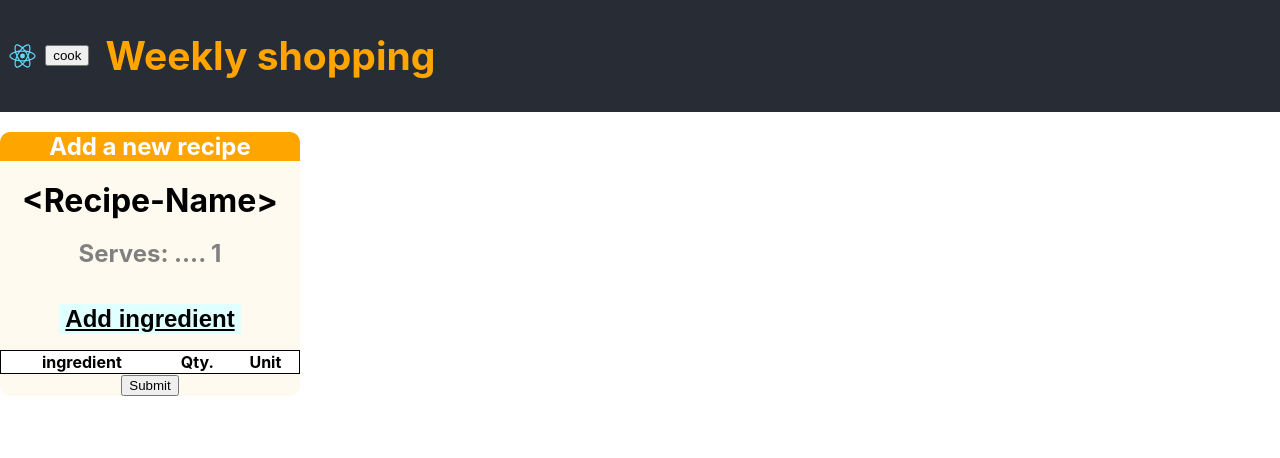
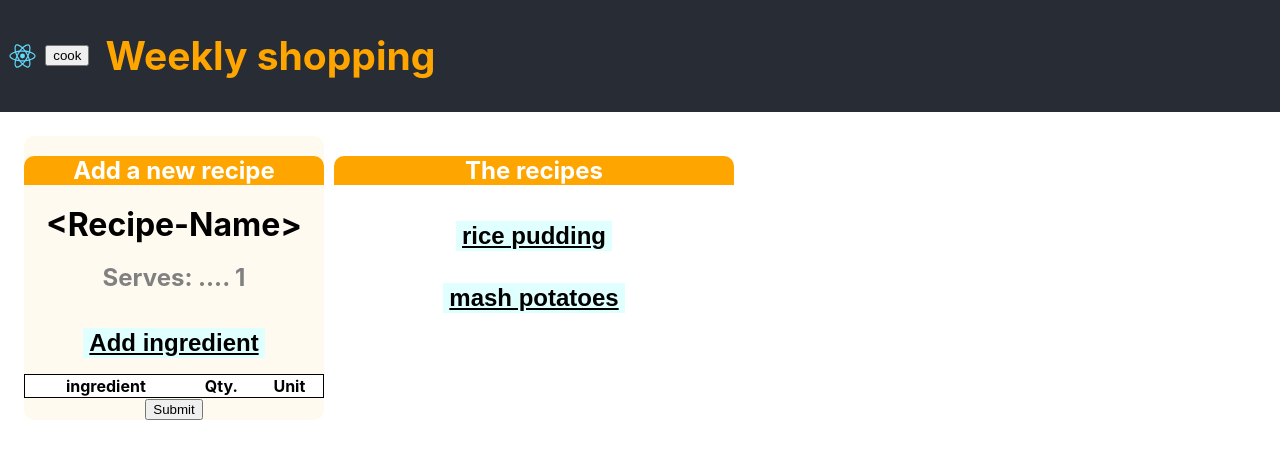
Before and after one commit to manandearth/weekly-shopping, a React (Create React App) app: page / in a window 1280 px wide. Shown: the top 458 px of the page. Built offline with nearby package versions, Linux system fonts and the light colour scheme.

Commit message:
Add `recipeList` component and css

```diff
--- a/src/App.css
+++ b/src/App.css
@@ -40,6 +40,14 @@
   to {
     transform: rotate(360deg);
   }
+}
+
+
+.recipes-panel {
+    display: flex;
+    flex-direction: row;
+    /* justify-content: left; */
+    padding: 3vmin;
 }
 
 .recipe-title {
--- a/src/App.js
+++ b/src/App.js
@@ -2,6 +2,8 @@ import React from 'react';
 import logo from './logo.svg';
 import './App.css';
 import NewRecipe from './components/NewRecipe';
+import RecipeList from './components/RecipeList';
+
 function ColorBtn() {
     return (
 <button>cook</button>
@@ -17,8 +19,12 @@ function App() {
         <ColorBtn />
         <h2 className='App-title'>Weekly shopping</h2>
       </header>
+      <div className='recipes-panel'>
       <NewRecipe />
+      <RecipeList />
+      </div>
     </div>
+
   );
 }
 
--- a/src/components/NewRecipe.js
+++ b/src/components/NewRecipe.js
@@ -3,6 +3,7 @@ import NewRecipeTopLevel from './NewRecipeTopLevel';
 import NewRecipeIngredientsTable from './NewRecipeIngredientsTable';
 
 // import { addRecipe } from '../redux/reducers/index.js';
+
 
 
 class SubmitRecipe extends React.Component {
--- /dev/null
+++ b/src/components/RecipeList.css
@@ -0,0 +1,21 @@
+.recipe-list {
+    width: 400px;
+    color: white;
+    background-color: white;
+    border-top-right-radius: 10px;
+    border-top-left-radius: 10px;
+    padding-left: 10px;
+    padding-right: 10px;
+}
+
+.title {
+    color: white;
+    background-color: orange;
+    border-top-right-radius: 10px;
+    border-top-left-radius: 10px;
+
+}
+
+.recipe-list-item:hover {
+    background-color: lightskyblue;
+}
--- /dev/null
+++ b/src/components/RecipeList.js
@@ -0,0 +1,31 @@
+import React from 'react';
+import './RecipeList.css';
+import { connect } from 'react-redux';
+
+
+class RecipeList extends React.Component {
+		render (){
+				return(
+				    <div className='recipe-list'>
+              <h2 className='title'>The recipes</h2>
+              <div className='recipe-list-block'>
+              {Object.keys(this.props.recipes).map((id) =>
+                <button className='button'>{id}</button>)}
+              </div>
+            </div>
+        );
+		}
+}
+
+
+//REACT_REDUX BIT:
+
+function mapStateToProps(state) {
+    return {
+        recipes: state.recipes
+
+
+    };
+}
+
+export default connect(mapStateToProps)(RecipeList);
--- a/src/redux/reducers/recipes.js
+++ b/src/redux/reducers/recipes.js
@@ -1,7 +1,7 @@
 import { ADD_RECIPE } from "../actionTypes";
 
 const initialState = {
-		recipes: {
+
 		'rice pudding': {
 				title: 'rice pudding',
 				servings: 2,
@@ -46,7 +46,6 @@ const initialState = {
 								qty: 2,
 								unit: 'gr'}}
 		}
-		}
 };
 
 export default function(state = initialState, action) {
```
Lines whose indentation alone changed are shown as unchanged.
